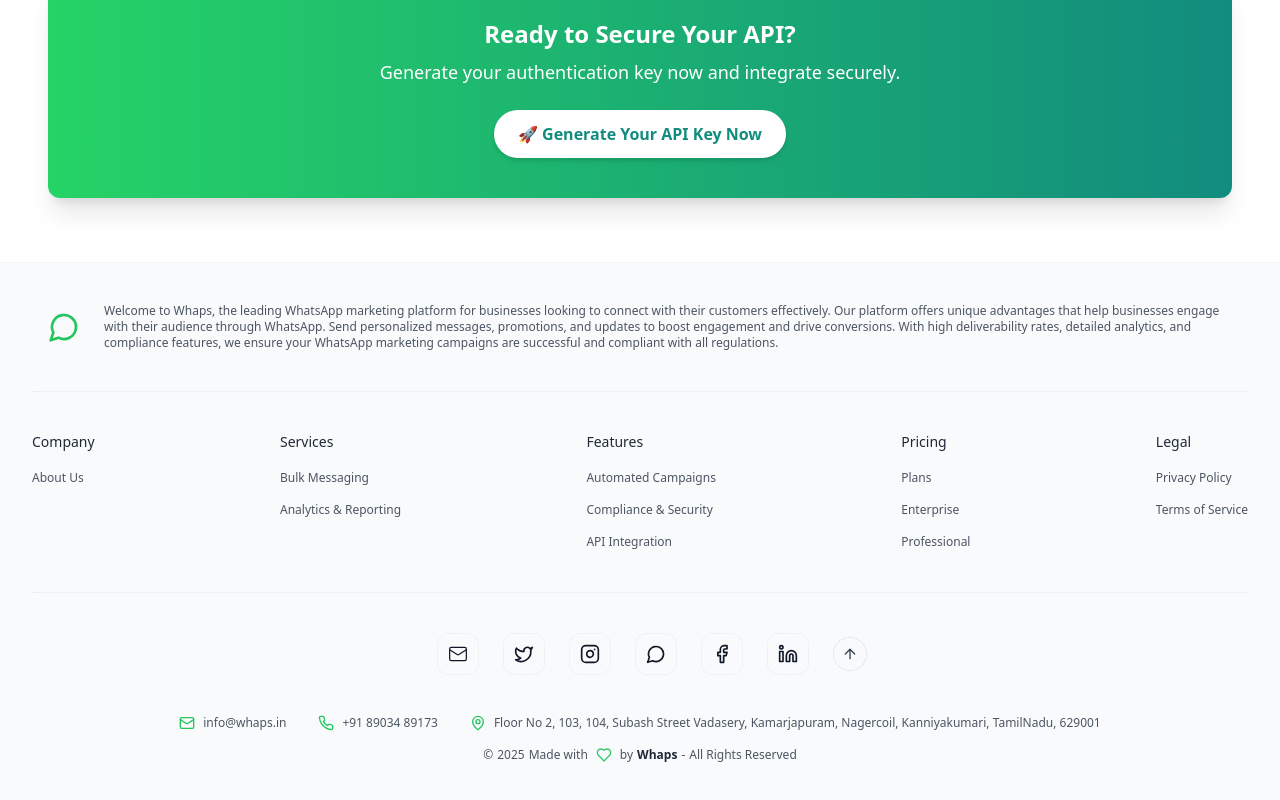
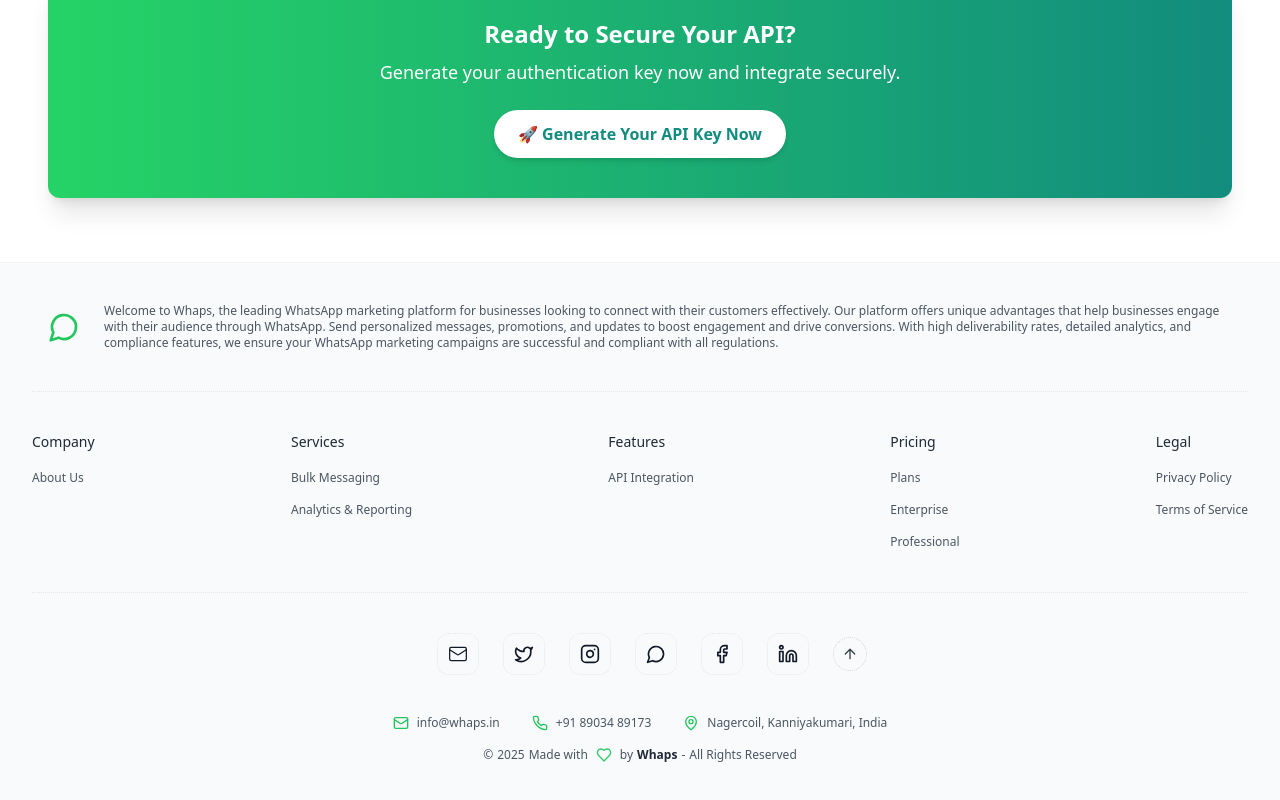
Before and after one commit to selva-itoi/whaps, a React (Vite) app: page /services/api-authentication in a window 1280 px wide. Shown: the part 876-1676 px from the top of the page. Built offline with nearby package versions, Linux system fonts and the light colour scheme.

Commit message:
footer and route changes

```diff
--- a/src/App.tsx
+++ b/src/App.tsx
@@ -46,6 +46,8 @@ function App() {
                   </div>
                 }
               />
+              <Route path="/clients" element={<Clients />} />
+              <Route path="/pricing" element={<Pricing />} />
               <Route path="/services/bulk-messaging" element={<BulkMessaging />} />
               <Route path="/services/chatbot" element={<Chatbot />} />
               <Route path="/services/scheduled-messaging" element={<ScheduledMessaging />} />
--- a/src/components/Footer.tsx
+++ b/src/components/Footer.tsx
@@ -38,8 +38,6 @@ const navigation = {
           id: "features",
           name: "Features",
           items: [
-            { name: "Automated Campaigns", href: "#services" },
-            { name: "Compliance & Security", href: "#services" },
             { name: "API Integration", href: "#" },
           ],
         },
@@ -187,9 +185,8 @@ const Footer: React.FC = () => {
           </div>
           <div className="flex items-center">
             <MapPin className="h-4 w-4 text-green-500 mr-2" />
-            <span>Floor No 2, 103, 104, Subash Street
-              Vadasery, Kamarjapuram, Nagercoil,
-              Kanniyakumari, TamilNadu, 629001</span>
+            <span>Nagercoil,
+              Kanniyakumari, India</span>
           </div>
         </div>
         <div className="flex flex-row items-center justify-center gap-1 text-gray-600">
--- a/src/components/Navbar.tsx
+++ b/src/components/Navbar.tsx
@@ -56,14 +56,14 @@ const Navbar: React.FC = () => {
                 <ChevronDown className="h-4 w-4" />
               </button>
             </div>
-            <NavLink href="#clients">Clients</NavLink>
-            <NavLink href="#pricing">Pricing</NavLink>
+            <NavLink href="/clients">Clients</NavLink>
+            <NavLink href="/pricing">Pricing</NavLink>
             <motion.button
               className="bg-green-500 text-white px-6 py-2 rounded-full font-medium"
               whileHover={{ scale: 1.05 }}
               whileTap={{ scale: 0.95 }}
             >
-              <a href="#pricing">Get Started</a>
+              <a href="/pricing">Get Started</a>
             </motion.button>
           </div>
 
@@ -115,14 +115,14 @@ const Navbar: React.FC = () => {
             </button>
             <div className="mt-10 space-y-6">
               <NavLink href="/" onClick={() => setIsOpen(false)}>Home</NavLink>
-              <NavLink href="#clients" onClick={() => setIsOpen(false)}>Clients</NavLink>
-              <NavLink href="#pricing" onClick={() => setIsOpen(false)}>Pricing</NavLink>
+              <NavLink href="/clients" onClick={() => setIsOpen(false)}>Clients</NavLink>
+              <NavLink href="/pricing" onClick={() => setIsOpen(false)}>Pricing</NavLink>
               <motion.button
                 className="bg-green-500 text-white px-6 py-2 rounded-full font-medium w-full"
                 whileHover={{ scale: 1.05 }}
                 whileTap={{ scale: 0.95 }}
               >
-                <a href="#pricing" onClick={() => setIsOpen(false)}>Get Started</a>
+                <a href="/pricing" onClick={() => setIsOpen(false)}>Get Started</a>
               </motion.button>
             </div>
           </motion.div>
```
